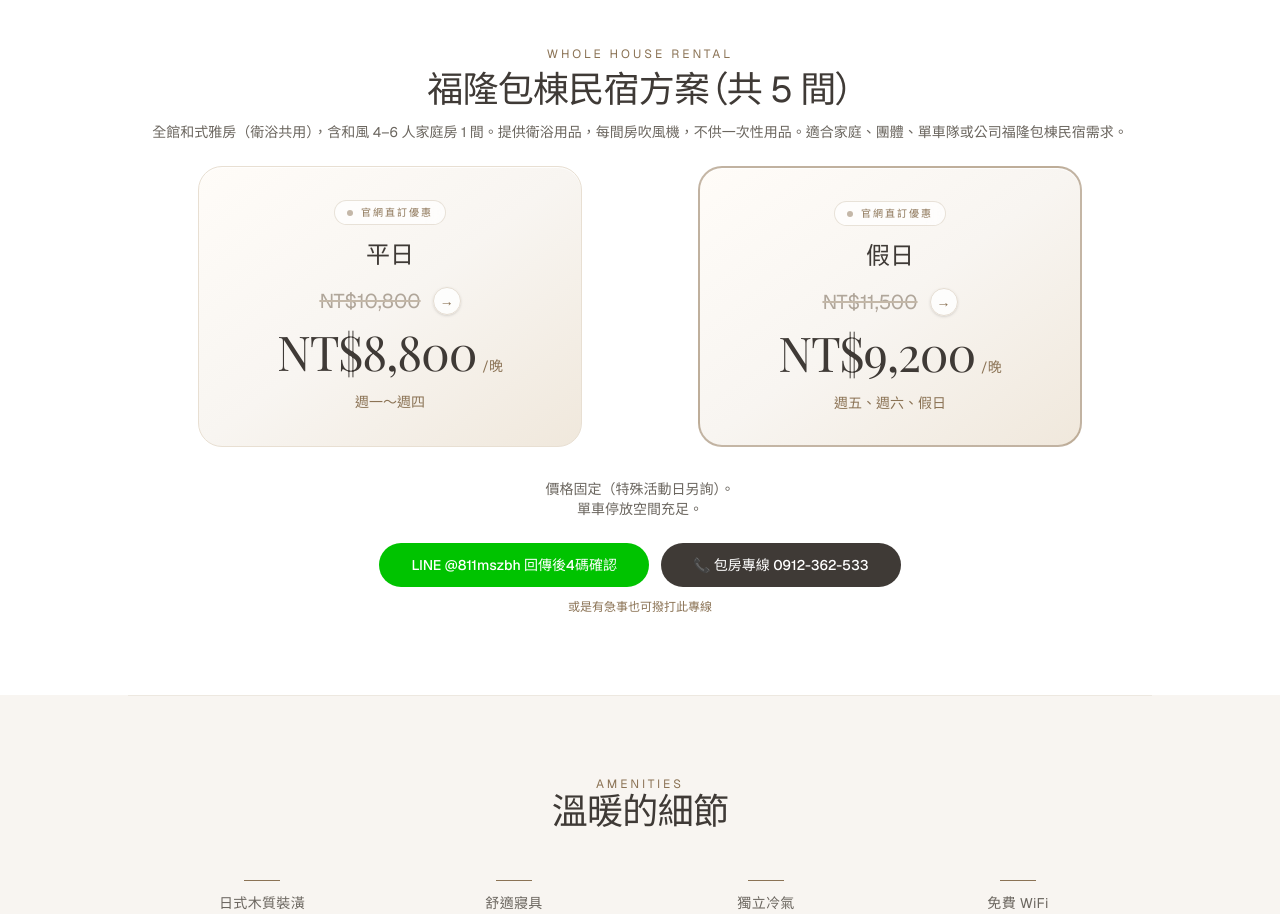
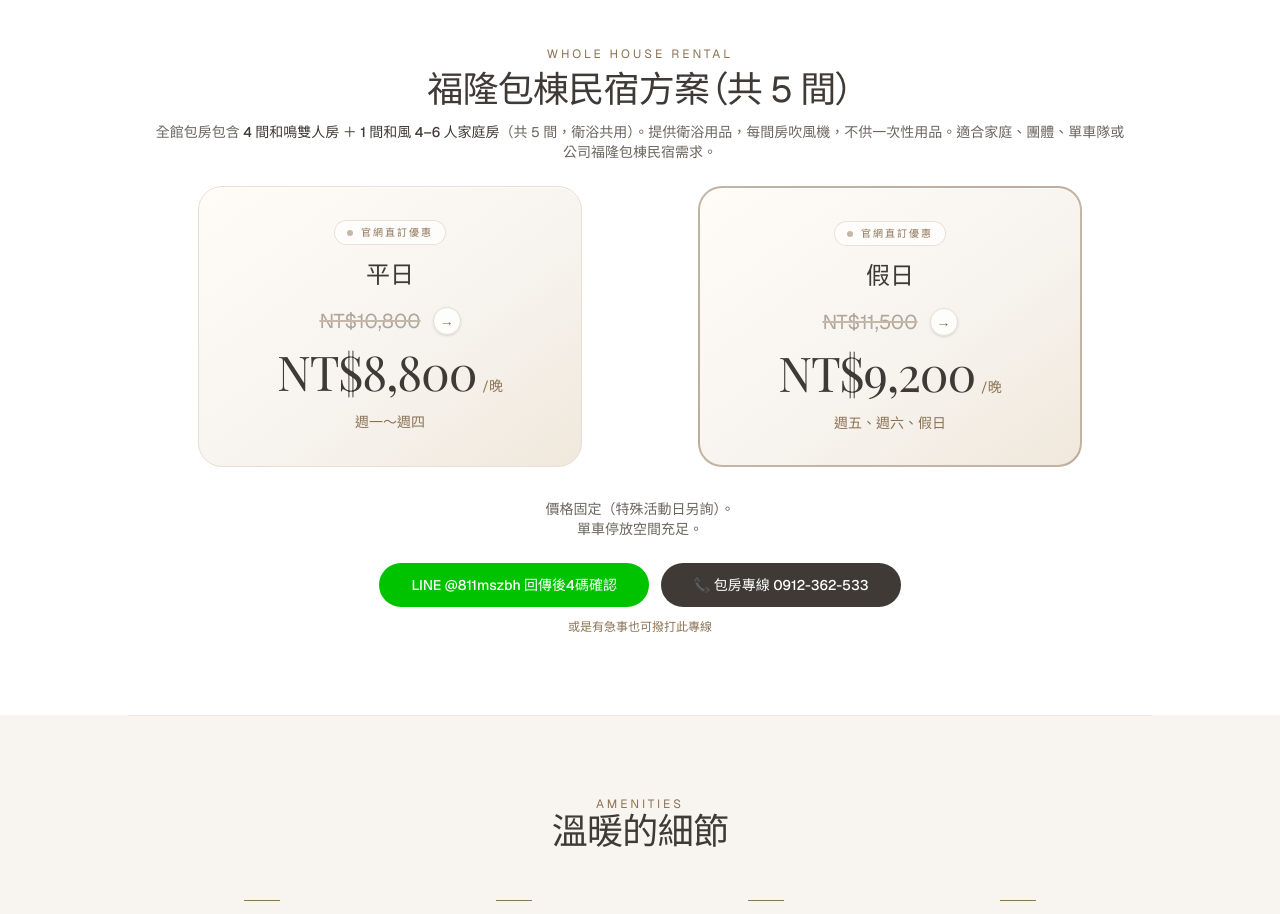
Before and after one commit to hamywu2222-cpu/yijianwu-booking, a Next.js app: page / in a window 1280 px wide. Shown: the part 4740-5654 px from the top of the page. Built offline with nearby package versions, Linux system fonts and the light colour scheme; no server answers.

Commit message:
包房方案內文標明4間和鳴雙人房加1間家庭房

```diff
--- a/app/page.tsx
+++ b/app/page.tsx
@@ -526,7 +526,7 @@ LINE @811mszbh 回傳後4碼確認
           <div className="text-[#8B7355] text-xs tracking-[3px] mb-2">WHOLE HOUSE RENTAL</div>
           <h2 className="text-4xl font-light tracking-tight mb-3">福隆包棟民宿方案（共 5 間）</h2>
           <p className="text-[#6B665F] mb-6 text-sm">
-            全館和式雅房（衛浴共用），含和風 4–6 人家庭房 1 間。提供衛浴用品，每間房吹風機，不供一次性用品。適合家庭、團體、單車隊或公司福隆包棟民宿需求。
+            全館包房包含 <strong className="font-medium text-[#3F3A36]">4 間和鳴雙人房 ＋ 1 間和風 4–6 人家庭房</strong>（共 5 間，衛浴共用）。提供衛浴用品，每間房吹風機，不供一次性用品。適合家庭、團體、單車隊或公司福隆包棟民宿需求。
           </p>
 
           <div className="flex flex-col md:flex-row gap-6 justify-center mb-8">
--- a/components/BookingForm.tsx
+++ b/components/BookingForm.tsx
@@ -36,7 +36,7 @@ const ROOM_TYPES: RoomTypeConfig[] = [
   },
   {
     value: '包房方案',
-    label: '包房方案（共5間，衛浴共用）— 平日 NT$8,800 / 假日 NT$9,200（價格固定，特殊活動日另詢）',
+    label: '包房方案（4間和鳴雙人房+1間和風4-6人家庭房，共5間，衛浴共用）— 平日 NT$8,800 / 假日 NT$9,200（價格固定，特殊活動日另詢）',
     maxPeople: 30,
     peopleHint: '舒適建議人數 12–14 人（超過 14 位，每多 1 人 +NT$600）',
   },
--- a/lib/business.ts
+++ b/lib/business.ts
@@ -84,7 +84,7 @@ export const GMB_DESCRIPTION = `福隆車站出站右轉步行 30 秒即達。
 
 ・和鳴雙人房 NT$1,600/晚（共 4 間）
 ・和風 4–6 人家庭房 NT$3,200 起（僅 1 間）
-・包房平日 NT$8,800 / 假日 NT$9,200
+・包房（4間和鳴雙人房+1間和風4-6人家庭房）平日 NT$8,800 / 假日 NT$9,200
 ・入住 15:00 後｜退房 11:00 前
 ・單車友善停放｜免費 WiFi｜福隆海水浴場步行 5 分鐘
 
```
